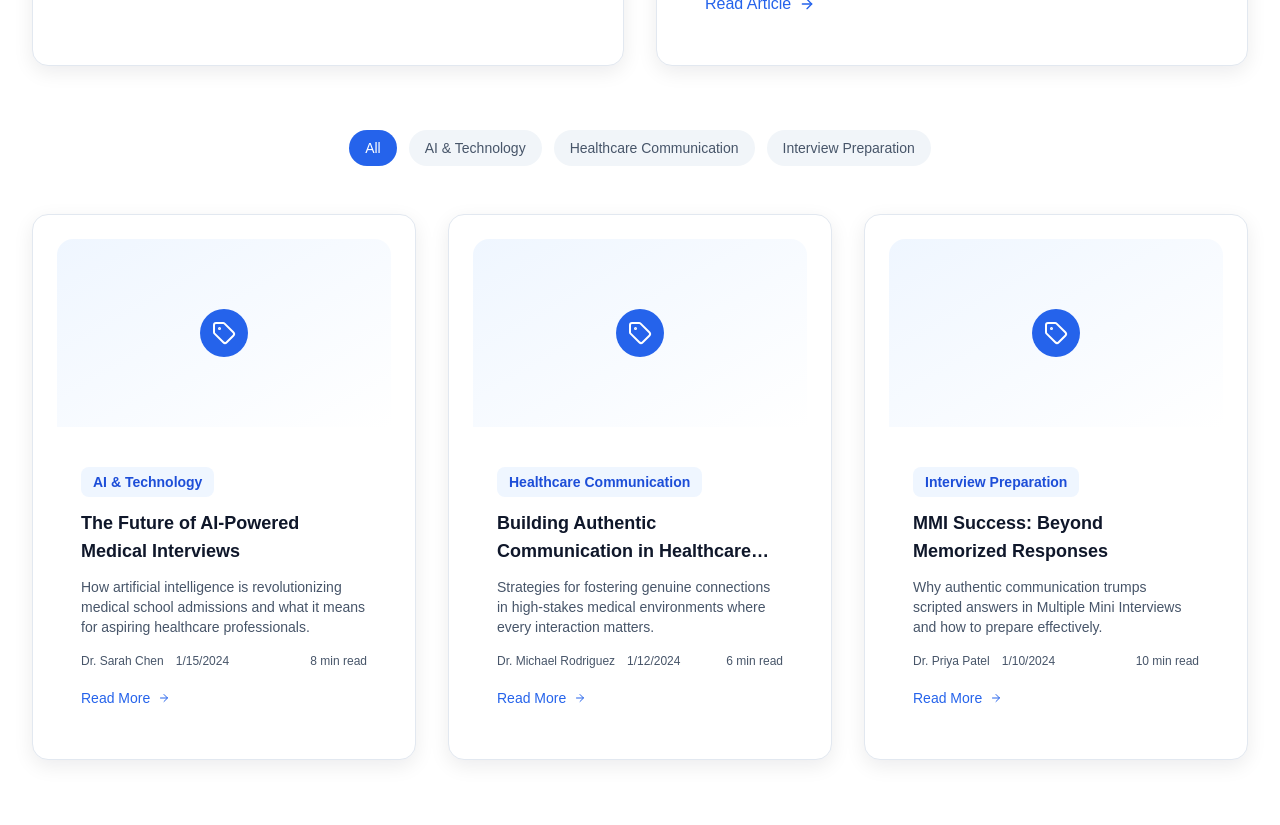
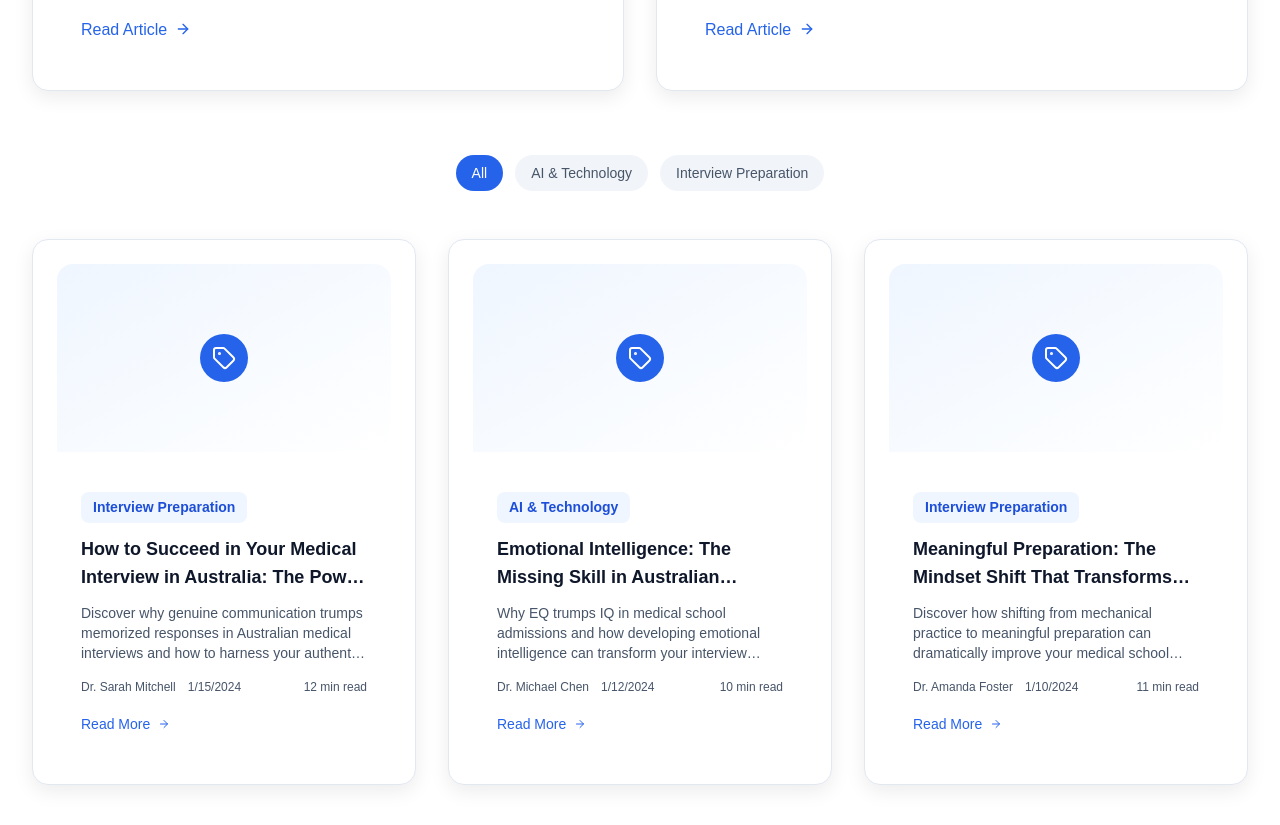
Before and after one commit to omthentic/site, a Next.js app: page /blog in a window 1280 px wide. Shown: the part 1140-1965 px from the top of the page. Built offline with nearby package versions, Linux system fonts and the light colour scheme; a web font is replaced by a local one.

Commit message:
blog fix

```diff
--- a/src/app/blog/emotional-intelligence-australian-medical-interviews/page.tsx
+++ b/src/app/blog/emotional-intelligence-australian-medical-interviews/page.tsx
@@ -300,7 +300,7 @@ const ArticleContent = () => (
           <p className="mb-6 opacity-90">
             Join medical students worldwide who are building the emotional intelligence skills that will define their careers.
           </p>
-          <Link href="/onboarding" className="inline-flex items-center gap-2 bg-white text-[var(--brand)] px-6 py-3 rounded-lg font-semibold hover:bg-gray-50 transition-colors">
+          <Link href="/app/onboarding" className="inline-flex items-center gap-2 bg-white text-[var(--brand)] px-6 py-3 rounded-lg font-semibold hover:bg-gray-50 transition-colors">
             Start Building EQ
             <ArrowRight className="w-4 h-4" />
           </Link>
@@ -315,17 +315,12 @@ const ArticleFooter = () => {
     {
       title: 'How to Succeed in Your Medical Interview in Australia: The Power of Authentic Communication',
       slug: 'how-to-succeed-medical-interview-australia',
-      category: 'Interview Success'
+      category: 'Interview Preparation'
     },
     {
       title: 'Meaningful Preparation: The Mindset Shift That Transforms Your Medical Interview',
       slug: 'meaningful-preparation-medical-interview',
       category: 'Interview Preparation'
-    },
-    {
-      title: 'The Psychology of First Impressions in Medical Interviews',
-      slug: 'psychology-first-impressions',
-      category: 'Psychology'
     }
   ];
 
--- a/src/app/blog/how-to-succeed-medical-interview-australia/page.tsx
+++ b/src/app/blog/how-to-succeed-medical-interview-australia/page.tsx
@@ -211,7 +211,7 @@ const ArticleContent = () => (
           <p className="mb-6 opacity-90">
             Join thousands of successful medical students who discovered the power of authentic communication.
           </p>
-          <Link href="/onboarding" className="inline-flex items-center gap-2 bg-white text-[var(--brand)] px-6 py-3 rounded-lg font-semibold hover:bg-gray-50 transition-colors">
+          <Link href="/app/onboarding" className="inline-flex items-center gap-2 bg-white text-[var(--brand)] px-6 py-3 rounded-lg font-semibold hover:bg-gray-50 transition-colors">
             Start Your Journey
             <ArrowRight className="w-4 h-4" />
           </Link>
@@ -226,17 +226,12 @@ const ArticleFooter = () => {
     {
       title: 'Emotional Intelligence: The Missing Skill in Australian Medical Interviews',
       slug: 'emotional-intelligence-australian-medical-interviews',
-      category: 'Psychology'
+      category: 'AI & Technology'
     },
     {
       title: 'Meaningful Preparation: The Mindset Shift That Transforms Your Medical Interview',
       slug: 'meaningful-preparation-medical-interview',
       category: 'Interview Preparation'
-    },
-    {
-      title: 'The Psychology of First Impressions in Medical Interviews',
-      slug: 'psychology-first-impressions',
-      category: 'Psychology'
     }
   ];
 
--- a/src/app/blog/meaningful-preparation-medical-interview/page.tsx
+++ b/src/app/blog/meaningful-preparation-medical-interview/page.tsx
@@ -311,7 +311,7 @@ const ArticleContent = () => (
           <p className="mb-6 opacity-90">
             Join successful medical students who discovered the power of meaningful preparation and authentic communication.
           </p>
-          <Link href="/onboarding" className="inline-flex items-center gap-2 bg-white text-[var(--brand)] px-6 py-3 rounded-lg font-semibold hover:bg-gray-50 transition-colors">
+          <Link href="/app/onboarding" className="inline-flex items-center gap-2 bg-white text-[var(--brand)] px-6 py-3 rounded-lg font-semibold hover:bg-gray-50 transition-colors">
             Start Meaningful Preparation
             <ArrowRight className="w-4 h-4" />
           </Link>
@@ -326,17 +326,12 @@ const ArticleFooter = () => {
     {
       title: 'How to Succeed in Your Medical Interview in Australia: The Power of Authentic Communication',
       slug: 'how-to-succeed-medical-interview-australia',
-      category: 'Interview Success'
+      category: 'Interview Preparation'
     },
     {
       title: 'Emotional Intelligence: The Missing Skill in Australian Medical Interviews',
       slug: 'emotional-intelligence-australian-medical-interviews',
-      category: 'Emotional Intelligence'
-    },
-    {
-      title: 'The Psychology of First Impressions in Medical Interviews',
-      slug: 'psychology-first-impressions',
-      category: 'Psychology'
+      category: 'AI & Technology'
     }
   ];
 
--- a/src/app/blog/page.tsx
+++ b/src/app/blog/page.tsx
@@ -23,35 +23,35 @@ interface BlogPost {
 const blogPosts: BlogPost[] = [
   {
     id: '1',
-    title: 'The Future of AI-Powered Medical Interviews',
-    excerpt: 'How artificial intelligence is revolutionizing medical school admissions and what it means for aspiring healthcare professionals.',
-    author: 'Dr. Sarah Chen',
+    title: 'How to Succeed in Your Medical Interview in Australia: The Power of Authentic Communication',
+    excerpt: 'Discover why genuine communication trumps memorized responses in Australian medical interviews and how to harness your authentic voice for success.',
+    author: 'Dr. Sarah Mitchell',
     date: '2024-01-15',
-    readTime: '8 min read',
-    category: 'AI & Technology',
+    readTime: '12 min read',
+    category: 'Interview Preparation',
     featured: true,
     image: '/images/blog/ai-medical-interviews.jpg',
     slug: 'how-to-succeed-medical-interview-australia'
   },
   {
     id: '2',
-    title: 'Building Authentic Communication in Healthcare Teams',
-    excerpt: 'Strategies for fostering genuine connections in high-stakes medical environments where every interaction matters.',
-    author: 'Dr. Michael Rodriguez',
+    title: 'Emotional Intelligence: The Missing Skill in Australian Medical Interviews',
+    excerpt: 'Why EQ trumps IQ in medical school admissions and how developing emotional intelligence can transform your interview performance and future medical career.',
+    author: 'Dr. Michael Chen',
     date: '2024-01-12',
-    readTime: '6 min read',
-    category: 'Healthcare Communication',
+    readTime: '10 min read',
+    category: 'AI & Technology',
     featured: true,
     image: '/images/blog/healthcare-communication.jpg',
     slug: 'emotional-intelligence-australian-medical-interviews'
   },
   {
     id: '3',
-    title: 'MMI Success: Beyond Memorized Responses',
-    excerpt: 'Why authentic communication trumps scripted answers in Multiple Mini Interviews and how to prepare effectively.',
-    author: 'Dr. Priya Patel',
+    title: 'Meaningful Preparation: The Mindset Shift That Transforms Your Medical Interview',
+    excerpt: 'Discover how shifting from mechanical practice to meaningful preparation can dramatically improve your medical school interview performance and long-term success.',
+    author: 'Dr. Amanda Foster',
     date: '2024-01-10',
-    readTime: '10 min read',
+    readTime: '11 min read',
     category: 'Interview Preparation',
     featured: false,
     image: '/images/blog/mmi-success.jpg',
@@ -59,7 +59,7 @@ const blogPosts: BlogPost[] = [
   },
 ];
 
-const categories = ['All', 'AI & Technology', 'Healthcare Communication', 'Interview Preparation'];
+const categories = ['All', 'AI & Technology', 'Interview Preparation'];
 
 export default function BlogIndexPage() {
   const [selectedCategory, setSelectedCategory] = useState('All');
```
